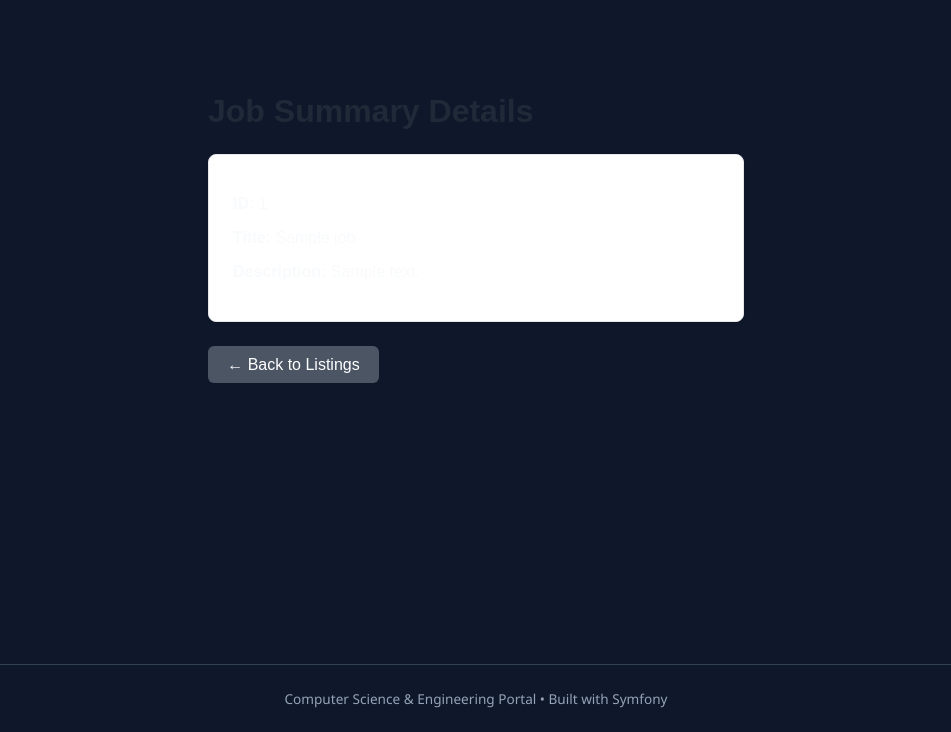
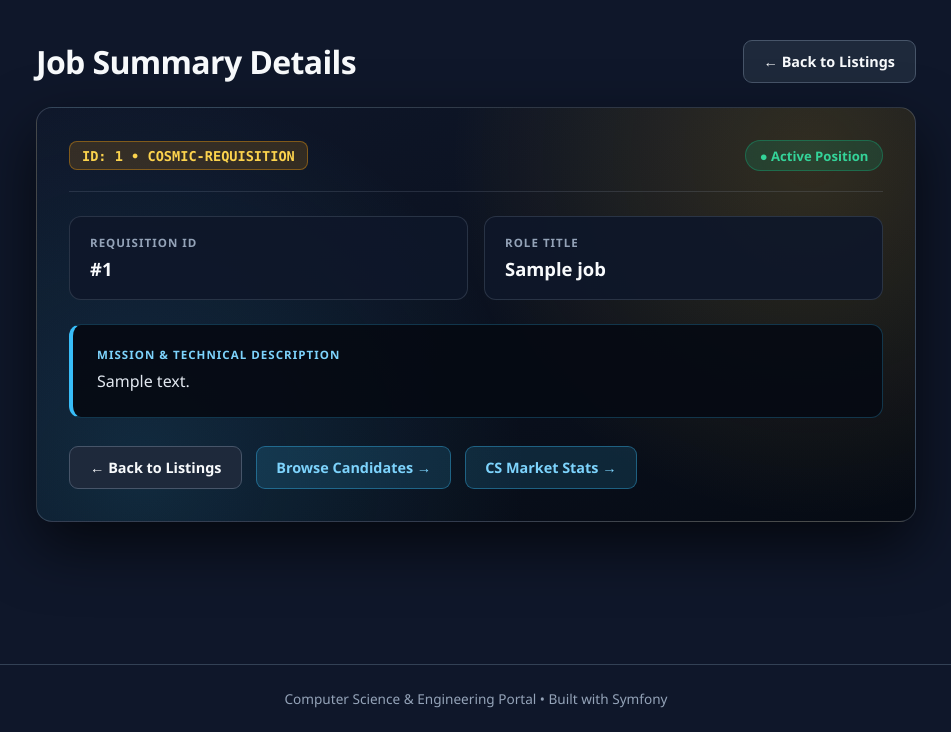
Before and after one commit to b7mid/Symfony, a Symfony app: template templates/job/show.html.twig in a window 1280 px wide. Shown: the part 68-800 px from the top of the page, without its empty margins (164-1115 px from the left). Run offline with Twig, Linux system fonts and the light colour scheme; the template is opened without the code that fills it: most values are stand-ins (such as "Sample title", 1, 10 or a date in 2020); some libraries are stand-ins or nearby versions.

Commit message:
Refine job show route and high-contrast job summary template

```diff
--- a/src/Controller/JobController.php
+++ b/src/Controller/JobController.php
@@ -19,7 +19,7 @@ class JobController extends AbstractController
         ]);
     }
 
-    #[Route('/jobs/{id}', name: 'app_job_show')]
+    #[Route('/jobs/{id}', name: 'app_job_show', requirements: ['id' => '\d+'])]
     public function show(int $id, JobRepository $jobRepository): Response
     {
         $job = $jobRepository->find($id);
--- a/templates/job/show.html.twig
+++ b/templates/job/show.html.twig
@@ -1,21 +1,213 @@
 {% extends 'base.html.twig' %}
 
-{% block title %}Job Summary - {{ job.title ?? 'Details' }}{% endblock %}
+{% block title %}{{ job.title ?? 'Job Summary Details' }} | CS Career Hub{% endblock %}
+
+{% block stylesheets %}
+<style>
+    .astro-job-dossier {
+        max-width: 880px;
+        margin: 0 auto;
+    }
+
+    .astro-job-topbar {
+        display: flex;
+        justify-content: space-between;
+        align-items: center;
+        flex-wrap: wrap;
+        gap: 1rem;
+        margin-bottom: 1.5rem;
+    }
+
+    .astro-job-heading {
+        margin: 0;
+        font-size: 2rem;
+        font-weight: 800;
+        letter-spacing: -0.02em;
+        color: #f8fafc !important;
+    }
+
+    .astro-job-panel {
+        position: relative;
+        overflow: hidden;
+        background-color: #0b1220 !important;
+        background-image:
+            radial-gradient(circle at 88% 12%, rgba(251, 191, 36, 0.16), transparent 42%),
+            radial-gradient(circle at 12% 88%, rgba(56, 189, 248, 0.15), transparent 45%),
+            linear-gradient(160deg, #0f172a 0%, #060b14 100%) !important;
+        border: 1px solid rgba(148, 163, 184, 0.28) !important;
+        border-radius: 16px;
+        padding: 2rem;
+        box-shadow: 0 24px 60px rgba(0, 0, 0, 0.65);
+        color: #f8fafc !important;
+    }
+
+    .astro-job-meta-strip {
+        display: flex;
+        justify-content: space-between;
+        align-items: center;
+        flex-wrap: wrap;
+        gap: 0.75rem;
+        padding-bottom: 1.25rem;
+        margin-bottom: 1.5rem;
+        border-bottom: 1px solid rgba(148, 163, 184, 0.18);
+    }
+
+    .astro-job-badge-id {
+        font-family: 'Consolas', 'Courier New', monospace;
+        font-size: 0.85rem;
+        font-weight: 700;
+        color: #fcd34d !important;
+        background-color: rgba(245, 158, 11, 0.16) !important;
+        border: 1px solid rgba(245, 158, 11, 0.4);
+        padding: 0.35rem 0.75rem;
+        border-radius: 8px;
+    }
+
+    .astro-job-badge-live {
+        display: inline-flex;
+        align-items: center;
+        gap: 0.45rem;
+        font-size: 0.82rem;
+        font-weight: 700;
+        color: #34d399 !important;
+        background-color: rgba(16, 185, 129, 0.16) !important;
+        border: 1px solid rgba(16, 185, 129, 0.35);
+        padding: 0.35rem 0.85rem;
+        border-radius: 999px;
+    }
+
+    .astro-job-grid {
+        display: grid;
+        grid-template-columns: repeat(auto-fit, minmax(230px, 1fr));
+        gap: 1rem;
+        margin-bottom: 1.5rem;
+    }
+
+    .astro-job-card {
+        background-color: rgba(15, 23, 42, 0.92) !important;
+        border: 1px solid rgba(148, 163, 184, 0.2);
+        border-radius: 12px;
+        padding: 1.1rem 1.25rem;
+    }
+
+    .astro-job-label {
+        display: block;
+        font-size: 0.72rem;
+        font-weight: 700;
+        text-transform: uppercase;
+        letter-spacing: 0.09em;
+        color: #94a3b8 !important;
+        margin-bottom: 0.4rem;
+    }
+
+    .astro-job-value {
+        margin: 0;
+        font-size: 1.15rem;
+        font-weight: 700;
+        color: #f8fafc !important;
+    }
+
+    .astro-job-brief {
+        background-color: rgba(6, 10, 19, 0.92) !important;
+        border: 1px solid rgba(56, 189, 248, 0.25);
+        border-left: 4px solid #38bdf8;
+        border-radius: 12px;
+        padding: 1.35rem 1.5rem;
+        margin-bottom: 1.75rem;
+    }
+
+    .astro-job-desc {
+        margin: 0;
+        font-size: 1rem;
+        line-height: 1.7;
+        color: #e2e8f0 !important;
+    }
+
+    .astro-job-actions {
+        display: flex;
+        flex-wrap: wrap;
+        gap: 0.85rem;
+        align-items: center;
+    }
+
+    .astro-job-btn-back {
+        display: inline-flex;
+        align-items: center;
+        gap: 0.45rem;
+        padding: 0.7rem 1.25rem;
+        border-radius: 9px;
+        background-color: #1e293b !important;
+        border: 1px solid #475569;
+        color: #f8fafc !important;
+        font-weight: 600;
+        font-size: 0.9rem;
+        text-decoration: none;
+        transition: background-color 0.2s ease, transform 0.15s ease;
+    }
+
+    .astro-job-btn-back:hover {
+        background-color: #334155 !important;
+        transform: translateY(-1px);
+    }
+
+    .astro-job-btn-link {
+        display: inline-flex;
+        align-items: center;
+        gap: 0.45rem;
+        padding: 0.7rem 1.2rem;
+        border-radius: 9px;
+        background-color: rgba(56, 189, 248, 0.14) !important;
+        border: 1px solid rgba(56, 189, 248, 0.38);
+        color: #7dd3fc !important;
+        font-weight: 600;
+        font-size: 0.9rem;
+        text-decoration: none;
+    }
+
+    .astro-job-btn-link:hover {
+        background-color: rgba(56, 189, 248, 0.24) !important;
+        color: #e0f2fe !important;
+    }
+</style>
+{% endblock %}
 
 {% block body %}
-    <div class="container" style="padding: 2rem; max-width: 600px; margin: auto; font-family: sans-serif;">
-        <h1 style="color: #1f2937; margin-bottom: 1.5rem;">Job Summary Details</h1>
-
-        <div style="background: #ffffff; border: 1px solid #e5e7eb; padding: 1.5rem; border-radius: 8px; box-shadow: 0 1px 3px rgba(0,0,0,0.1);">
-            <p style="margin-bottom: 1rem;"><strong>ID:</strong> {{ job.id }}</p>
-            <p style="margin-bottom: 1rem;"><strong>Title:</strong> {{ job.title ?? 'N/A' }}</p>
-            <p style="margin-bottom: 1rem;"><strong>Description:</strong> {{ job.description ?? 'No description provided for this job.' }}</p>
+    <div class="astro-job-dossier">
+        <div class="astro-job-topbar">
+            <h1 class="astro-job-heading">Job Summary Details</h1>
+            <a href="{{ path('app_job_index') }}" class="astro-job-btn-back">&larr; Back to Listings</a>
         </div>
 
-        <div style="margin-top: 1.5rem;">
-            <a href="{{ path('app_job_index') }}" style="display: inline-block; padding: 0.6rem 1.2rem; background-color: #4b5563; color: white; text-decoration: none; border-radius: 0.375rem; font-weight: 500;">
-                &larr; Back to Listings
-            </a>
+        <div class="astro-job-panel">
+            <div class="astro-job-meta-strip">
+                <span class="astro-job-badge-id">ID: {{ job.id }} &bull; COSMIC-REQUISITION</span>
+                <span class="astro-job-badge-live">&#9679; Active Position</span>
+            </div>
+
+            <div class="astro-job-grid">
+                <div class="astro-job-card">
+                    <span class="astro-job-label">Requisition ID</span>
+                    <p class="astro-job-value">#{{ job.id }}</p>
+                </div>
+
+                <div class="astro-job-card">
+                    <span class="astro-job-label">Role Title</span>
+                    <p class="astro-job-value">{{ job.title ?? 'N/A' }}</p>
+                </div>
+            </div>
+
+            <div class="astro-job-brief">
+                <span class="astro-job-label" style="color: #7dd3fc !important;">Mission &amp; Technical Description</span>
+                <p class="astro-job-desc">
+                    {{ job.description ?? 'No description provided for this job.' }}
+                </p>
+            </div>
+
+            <div class="astro-job-actions">
+                <a href="{{ path('app_job_index') }}" class="astro-job-btn-back">&larr; Back to Listings</a>
+                <a href="{{ path('app_candidate_index') }}" class="astro-job-btn-link">Browse Candidates &rarr;</a>
+                <a href="{{ path('app_numbers') }}" class="astro-job-btn-link">CS Market Stats &rarr;</a>
+            </div>
         </div>
     </div>
 {% endblock %}
```
